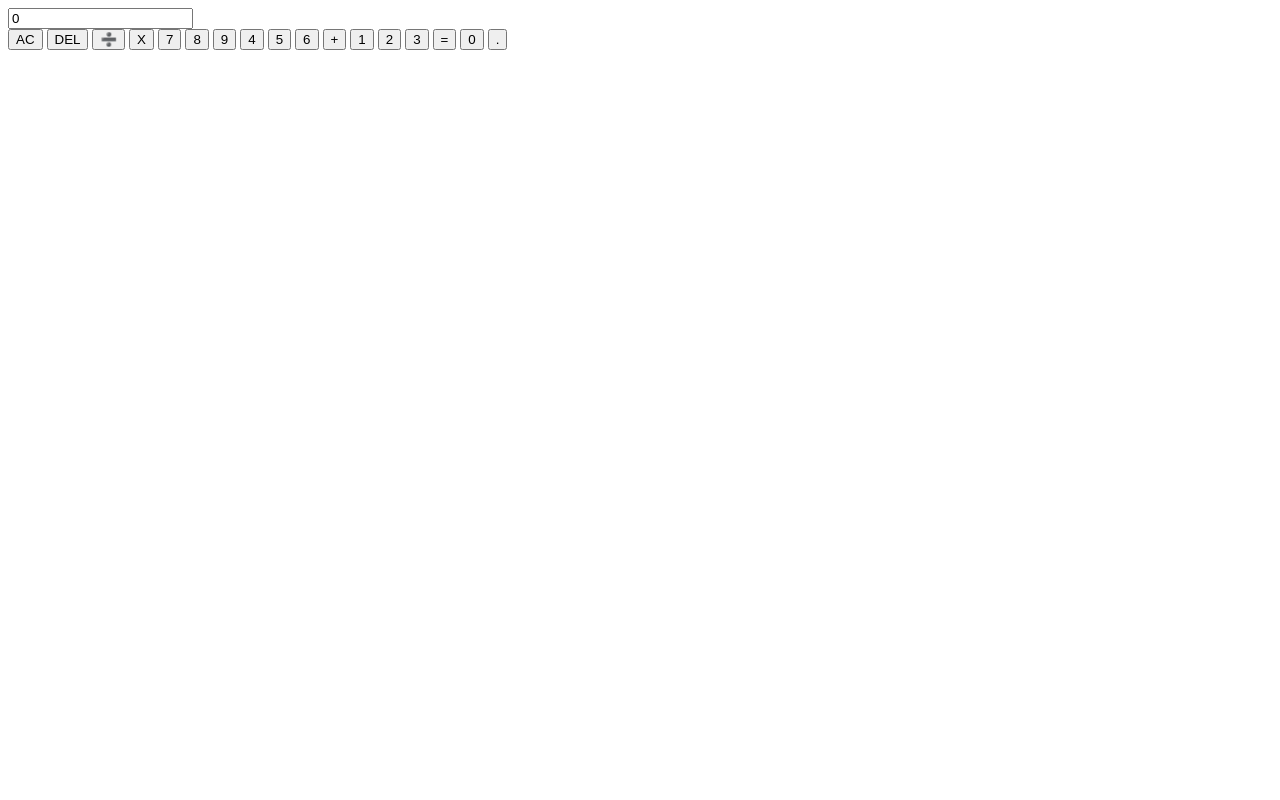
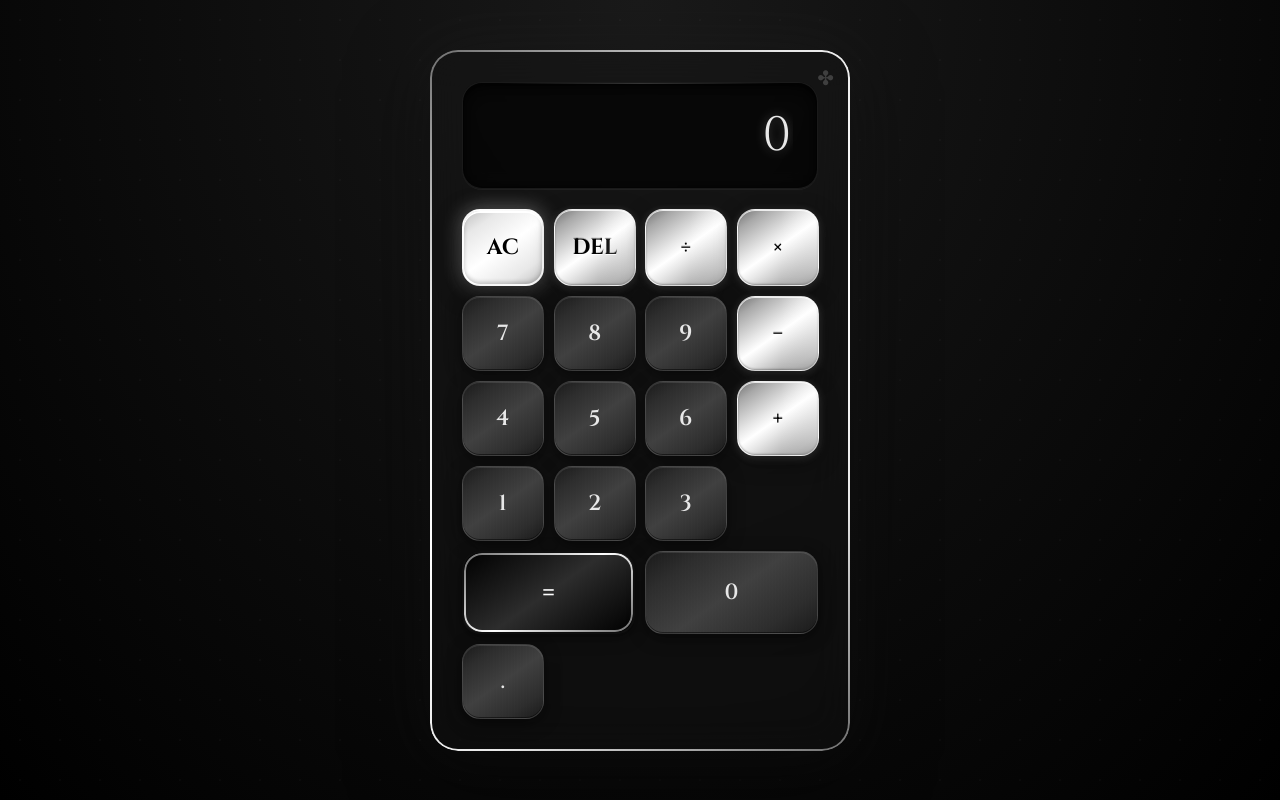
Before and after one commit to Bantuson/JS-Calculator, a plain HTML site: page index.html in a window 1280 px wide. Drawn offline with Linux system fonts and the light colour scheme.

Commit message:
Chrome hearts stylizing

```diff
--- a/index.html
+++ b/index.html
@@ -4,13 +4,16 @@
     <meta charset="UTF-8">
     <meta name="viewport" content="width=device-width, initial-scale=1.0">
     <title>JS Calculator</title>
+    <link rel="preconnect" href="https://fonts.googleapis.com">
+    <link rel="preconnect" href="https://fonts.gstatic.com" crossorigin>
+    <link href="https://fonts.googleapis.com/css2?family=Cinzel:wght@400;600;700;800&display=swap" rel="stylesheet">
     <link rel="stylesheet" href="style.css">
 </head>
 <body>
     <div class="calculator">
         <!--Numbers Display-->
         <div class="display">
-            <Input type="text" id="display" value="0" readonly></Input>
+            <input type="text" id="display" value="0" readonly>
         </div>
 
         <!--buttons grid-->
@@ -18,13 +21,14 @@
             <!--First Row-->
             <button class="btn clear" onclick="clearDisplay()">AC</button>
             <button class="btn operator" onclick="deleteLast()">DEL</button>
-            <button class="btn operator" onclick="appendToDisplay('/')">➗</button>
-            <button class="btn operator" onclick="appendToDisplay('*')">X</button>
+            <button class="btn operator" onclick="appendToDisplay('/')">÷</button>
+            <button class="btn operator" onclick="appendToDisplay('*')">×</button>
 
             <!--Second Row-->
-            <button class="btn number" onclick="appendToDisplay(7)">7</button>
-            <button class="btn number" onclick="appendToDisplay(8)">8</button>
-            <button class="btn number" onclick="appendToDisplay(9)">9</button>
+            <button class="btn number" onclick="appendToDisplay('7')">7</button>
+            <button class="btn number" onclick="appendToDisplay('8')">8</button>
+            <button class="btn number" onclick="appendToDisplay('9')">9</button>
+            <button class="btn operator" onclick="appendToDisplay('-')">−</button>
 
             <!--Third Row-->
             <button class="btn number" onclick="appendToDisplay('4')">4</button>
--- a/style.css
+++ b/style.css
@@ -0,0 +1,476 @@
+* {
+  margin: 0;
+  padding: 0;
+  box-sizing: border-box;
+}
+
+:root {
+  --ch-black: #000000;
+  --ch-white: #FFFFFF;
+  --ch-silver-100: #E8E8E8;
+  --ch-silver-80: #C0C0C0;
+  --ch-silver-60: #A8A8A8;
+  --ch-silver-40: #707070;
+  --ch-charcoal-90: #1a1a1a;
+  --ch-charcoal-80: #2d2d2d;
+  --ch-charcoal-70: #404040;
+  --ch-charcoal-60: #525252;
+  --ease-chrome: cubic-bezier(0.4, 0, 0.2, 1);
+  --ease-smooth: cubic-bezier(0.25, 0.46, 0.45, 0.94);
+}
+
+body {
+  font-family: 'Cinzel', 'Times New Roman', serif;
+  min-height: 100vh;
+  display: flex;
+  justify-content: center;
+  align-items: center;
+  background: radial-gradient(ellipse at top, #1a1a1a 0%, #000000 100%);
+  background-attachment: fixed;
+  padding: 20px;
+  position: relative;
+  overflow: hidden;
+}
+
+body::before {
+  content: '';
+  position: absolute;
+  inset: 0;
+  background:
+    radial-gradient(circle, rgba(192, 192, 192, 0.03) 1px, transparent 1px);
+  background-size: 40px 40px;
+  pointer-events: none;
+}
+
+.calculator {
+  background: rgba(20, 20, 20, 0.4);
+  backdrop-filter: blur(20px) saturate(180%);
+  -webkit-backdrop-filter: blur(20px) saturate(180%);
+  border-radius: 28px;
+  padding: 32px;
+  width: 100%;
+  max-width: 420px;
+  position: relative;
+  box-shadow:
+    0 0 60px rgba(192, 192, 192, 0.05),
+    0 20px 80px rgba(0, 0, 0, 0.6),
+    inset 0 1px 0 rgba(255, 255, 255, 0.15),
+    inset 0 -1px 0 rgba(0, 0, 0, 0.5);
+  transition: all 0.4s var(--ease-chrome);
+  animation: fadeIn 0.6s ease;
+}
+
+@keyframes fadeIn {
+  from {
+    opacity: 0;
+    transform: translateY(30px);
+  }
+  to {
+    opacity: 1;
+    transform: translateY(0);
+  }
+}
+
+.calculator::before {
+  content: '';
+  position: absolute;
+  inset: 0;
+  border-radius: 28px;
+  padding: 2px;
+  background: linear-gradient(
+    145deg,
+    var(--ch-silver-40) 0%,
+    var(--ch-silver-100) 25%,
+    var(--ch-white) 50%,
+    var(--ch-silver-100) 75%,
+    var(--ch-silver-40) 100%
+  );
+  -webkit-mask:
+    linear-gradient(#fff 0 0) content-box,
+    linear-gradient(#fff 0 0);
+  -webkit-mask-composite: xor;
+  mask-composite: exclude;
+  pointer-events: none;
+}
+
+.calculator::after {
+  content: '✤';
+  position: absolute;
+  top: 16px;
+  right: 16px;
+  color: rgba(192, 192, 192, 0.25);
+  font-size: 20px;
+  font-family: serif;
+  pointer-events: none;
+}
+
+.calculator:hover {
+  transform: translateY(-4px);
+  box-shadow:
+    0 0 80px rgba(192, 192, 192, 0.1),
+    0 24px 100px rgba(0, 0, 0, 0.7),
+    inset 0 1px 0 rgba(255, 255, 255, 0.2),
+    inset 0 -1px 0 rgba(0, 0, 0, 0.5);
+}
+
+.display {
+  background: rgba(0, 0, 0, 0.6);
+  backdrop-filter: blur(10px);
+  border-radius: 20px;
+  margin-bottom: 20px;
+  padding: 20px 24px;
+  box-shadow:
+    inset 0 4px 20px rgba(0, 0, 0, 0.8),
+    inset 0 1px 4px rgba(0, 0, 0, 0.6),
+    0 1px 0 rgba(255, 255, 255, 0.05);
+  border: 1px solid rgba(192, 192, 192, 0.1);
+  position: relative;
+}
+
+.display::before {
+  content: '';
+  position: absolute;
+  top: 0;
+  left: 10%;
+  right: 10%;
+  height: 1px;
+  background: linear-gradient(
+    90deg,
+    transparent,
+    rgba(255, 255, 255, 0.2) 50%,
+    transparent
+  );
+}
+
+.display input {
+  width: 100%;
+  border: none;
+  background: transparent;
+  color: var(--ch-silver-100);
+  font-size: 48px;
+  font-weight: 300;
+  font-family: 'Cinzel', 'Georgia', serif;
+  letter-spacing: 2px;
+  text-align: right;
+  text-shadow:
+    0 0 10px rgba(255, 255, 255, 0.3),
+    0 2px 4px rgba(0, 0, 0, 0.8);
+  outline: none;
+}
+
+.display input::placeholder {
+  color: rgba(192, 192, 192, 0.3);
+}
+
+.buttons {
+  display: grid;
+  grid-template-columns: repeat(4, 1fr);
+  gap: 10px;
+}
+
+.btn {
+  border: none;
+  border-radius: 18px;
+  font-size: 22px;
+  font-weight: 600;
+  font-family: 'Cinzel', serif;
+  padding: 22px;
+  display: flex;
+  align-items: center;
+  justify-content: center;
+  cursor: pointer;
+  backdrop-filter: blur(4px);
+  position: relative;
+  overflow: hidden;
+  transition: all 0.3s var(--ease-chrome);
+  box-shadow:
+    0 4px 16px rgba(0, 0, 0, 0.4),
+    0 2px 4px rgba(0, 0, 0, 0.2);
+  will-change: transform;
+  transform: translateZ(0);
+  backface-visibility: hidden;
+}
+
+.btn::after {
+  content: '';
+  position: absolute;
+  top: 50%;
+  left: 50%;
+  width: 0;
+  height: 0;
+  border-radius: 50%;
+  background: radial-gradient(
+    circle,
+    rgba(255, 255, 255, 0.3) 0%,
+    rgba(192, 192, 192, 0.1) 50%,
+    transparent 100%
+  );
+  transform: translate(-50%, -50%);
+  transition: width 0.6s ease-out, height 0.6s ease-out;
+  pointer-events: none;
+}
+
+.btn:active::after {
+  width: 200px;
+  height: 200px;
+}
+
+.btn:active {
+  transform: scale(0.95);
+  box-shadow:
+    inset 0 4px 12px rgba(0, 0, 0, 0.6),
+    inset 0 1px 4px rgba(0, 0, 0, 0.4);
+  transition: all 0.1s var(--ease-chrome);
+}
+
+.btn.number {
+  background: linear-gradient(145deg,
+    var(--ch-charcoal-90) 0%,
+    var(--ch-charcoal-80) 20%,
+    var(--ch-charcoal-70) 50%,
+    var(--ch-charcoal-80) 80%,
+    var(--ch-charcoal-90) 100%
+  );
+  color: var(--ch-silver-100);
+  border: 1px solid rgba(112, 112, 112, 0.3);
+  box-shadow:
+    0 4px 16px rgba(0, 0, 0, 0.5),
+    inset 0 1px 0 rgba(255, 255, 255, 0.1),
+    inset 0 -1px 0 rgba(0, 0, 0, 0.5);
+  position: relative;
+}
+
+.btn.number::before {
+  content: '';
+  position: absolute;
+  inset: 0;
+  border-radius: inherit;
+  opacity: 0.05;
+  background-image:
+    repeating-linear-gradient(
+      90deg,
+      rgba(255,255,255,0.1) 0px,
+      rgba(255,255,255,0.1) 1px,
+      transparent 1px,
+      transparent 3px
+    );
+  pointer-events: none;
+  mix-blend-mode: overlay;
+}
+
+.btn.number:hover {
+  background: linear-gradient(145deg,
+    var(--ch-charcoal-80) 0%,
+    var(--ch-charcoal-70) 20%,
+    var(--ch-charcoal-60) 50%,
+    var(--ch-charcoal-70) 80%,
+    var(--ch-charcoal-80) 100%
+  );
+  border-color: rgba(192, 192, 192, 0.5);
+  transform: translateY(-2px);
+  box-shadow:
+    0 6px 24px rgba(0, 0, 0, 0.6),
+    0 0 20px rgba(192, 192, 192, 0.1),
+    inset 0 1px 0 rgba(255, 255, 255, 0.15);
+}
+
+.btn.operator {
+  background: linear-gradient(145deg,
+    var(--ch-silver-40) 0%,
+    var(--ch-silver-60) 15%,
+    var(--ch-silver-100) 40%,
+    var(--ch-white) 50%,
+    var(--ch-silver-100) 60%,
+    var(--ch-silver-60) 85%,
+    var(--ch-silver-40) 100%
+  );
+  color: var(--ch-black);
+  font-weight: 700;
+  border: 1px solid rgba(255, 255, 255, 0.6);
+  box-shadow:
+    0 6px 20px rgba(0, 0, 0, 0.5),
+    0 2px 8px rgba(255, 255, 255, 0.2),
+    inset 0 1px 0 rgba(255, 255, 255, 0.8),
+    inset 0 -1px 2px rgba(0, 0, 0, 0.3);
+  text-shadow:
+    0 1px 0 rgba(255, 255, 255, 0.8),
+    0 -1px 0 rgba(0, 0, 0, 0.2);
+  position: relative;
+}
+
+.btn.operator::before {
+  content: '';
+  position: absolute;
+  top: 0;
+  left: -100%;
+  width: 100%;
+  height: 100%;
+  background: linear-gradient(
+    90deg,
+    transparent,
+    rgba(255, 255, 255, 0.4) 50%,
+    transparent
+  );
+  animation: shimmer 3s ease-in-out infinite;
+  pointer-events: none;
+}
+
+@keyframes shimmer {
+  0%, 100% {
+    left: -100%;
+  }
+  50% {
+    left: 100%;
+  }
+}
+
+.btn.operator:hover {
+  background: linear-gradient(145deg,
+    var(--ch-silver-60) 0%,
+    var(--ch-silver-80) 15%,
+    #F5F5F5 40%,
+    var(--ch-white) 50%,
+    #F5F5F5 60%,
+    var(--ch-silver-80) 85%,
+    var(--ch-silver-60) 100%
+  );
+  transform: translateY(-3px);
+  box-shadow:
+    0 8px 28px rgba(0, 0, 0, 0.6),
+    0 0 30px rgba(255, 255, 255, 0.3),
+    inset 0 1px 0 rgba(255, 255, 255, 0.9);
+}
+
+.btn.clear {
+  background: linear-gradient(145deg,
+    var(--ch-silver-80) 0%,
+    var(--ch-silver-100) 20%,
+    var(--ch-white) 50%,
+    var(--ch-silver-100) 80%,
+    var(--ch-silver-80) 100%
+  );
+  color: var(--ch-black);
+  font-weight: 700;
+  border: 2px solid rgba(255, 255, 255, 0.8);
+  box-shadow:
+    0 6px 24px rgba(0, 0, 0, 0.5),
+    0 0 20px rgba(255, 255, 255, 0.4),
+    inset 0 2px 0 rgba(255, 255, 255, 1),
+    inset 0 -2px 4px rgba(0, 0, 0, 0.2);
+}
+
+.btn.clear:hover {
+  background: linear-gradient(145deg,
+    #D8D8D8 0%,
+    #F5F5F5 20%,
+    var(--ch-white) 50%,
+    #F5F5F5 80%,
+    #D8D8D8 100%
+  );
+  box-shadow:
+    0 8px 32px rgba(0, 0, 0, 0.6),
+    0 0 40px rgba(255, 255, 255, 0.6),
+    inset 0 2px 0 rgba(255, 255, 255, 1);
+}
+
+.btn.equals {
+  grid-column: span 2;
+  background: linear-gradient(145deg,
+    var(--ch-black) 0%,
+    var(--ch-charcoal-90) 30%,
+    var(--ch-charcoal-80) 50%,
+    var(--ch-charcoal-90) 70%,
+    var(--ch-black) 100%
+  );
+  color: var(--ch-white);
+  font-weight: 800;
+  font-size: 26px;
+  border: 2px solid transparent;
+  background-clip: padding-box;
+  position: relative;
+}
+
+.btn.equals::before {
+  content: '';
+  position: absolute;
+  inset: 0;
+  border-radius: 18px;
+  padding: 2px;
+  background: linear-gradient(
+    145deg,
+    var(--ch-silver-40),
+    var(--ch-white) 50%,
+    var(--ch-silver-40)
+  );
+  -webkit-mask:
+    linear-gradient(#fff 0 0) content-box,
+    linear-gradient(#fff 0 0);
+  -webkit-mask-composite: xor;
+  mask-composite: exclude;
+  pointer-events: none;
+}
+
+.btn.equals:hover {
+  background: linear-gradient(145deg,
+    var(--ch-charcoal-90) 0%,
+    var(--ch-charcoal-80) 30%,
+    var(--ch-charcoal-70) 50%,
+    var(--ch-charcoal-80) 70%,
+    var(--ch-charcoal-90) 100%
+  );
+  box-shadow:
+    0 8px 32px rgba(0, 0, 0, 0.7),
+    0 0 40px rgba(192, 192, 192, 0.2),
+    inset 0 1px 0 rgba(255, 255, 255, 0.2);
+}
+
+.btn.zero {
+  grid-column: span 2;
+}
+
+@media (max-width: 480px) {
+  .calculator {
+    padding: 24px;
+    max-width: 100%;
+  }
+
+  .display input {
+    font-size: 44px;
+    letter-spacing: 1px;
+  }
+
+  .btn {
+    padding: 24px;
+    font-size: 22px;
+  }
+
+  .btn.equals {
+    font-size: 26px;
+  }
+
+  .btn {
+    box-shadow:
+      0 4px 16px rgba(0, 0, 0, 0.4),
+      inset 0 1px 0 rgba(255, 255, 255, 0.1);
+  }
+}
+
+@media (prefers-reduced-motion: reduce) {
+  * {
+    animation-duration: 0.01ms !important;
+    animation-iteration-count: 1 !important;
+    transition-duration: 0.01ms !important;
+  }
+}
+
+@media (prefers-color-scheme: dark) {
+  body {
+    background: radial-gradient(ellipse at top, #0a0a0a 0%, #000000 100%);
+  }
+
+  .calculator {
+    box-shadow:
+      0 0 80px rgba(192, 192, 192, 0.08),
+      0 20px 80px rgba(0, 0, 0, 0.8);
+  }
+}
```
Also changed, not shown: script.js (+34 -6 lines).
